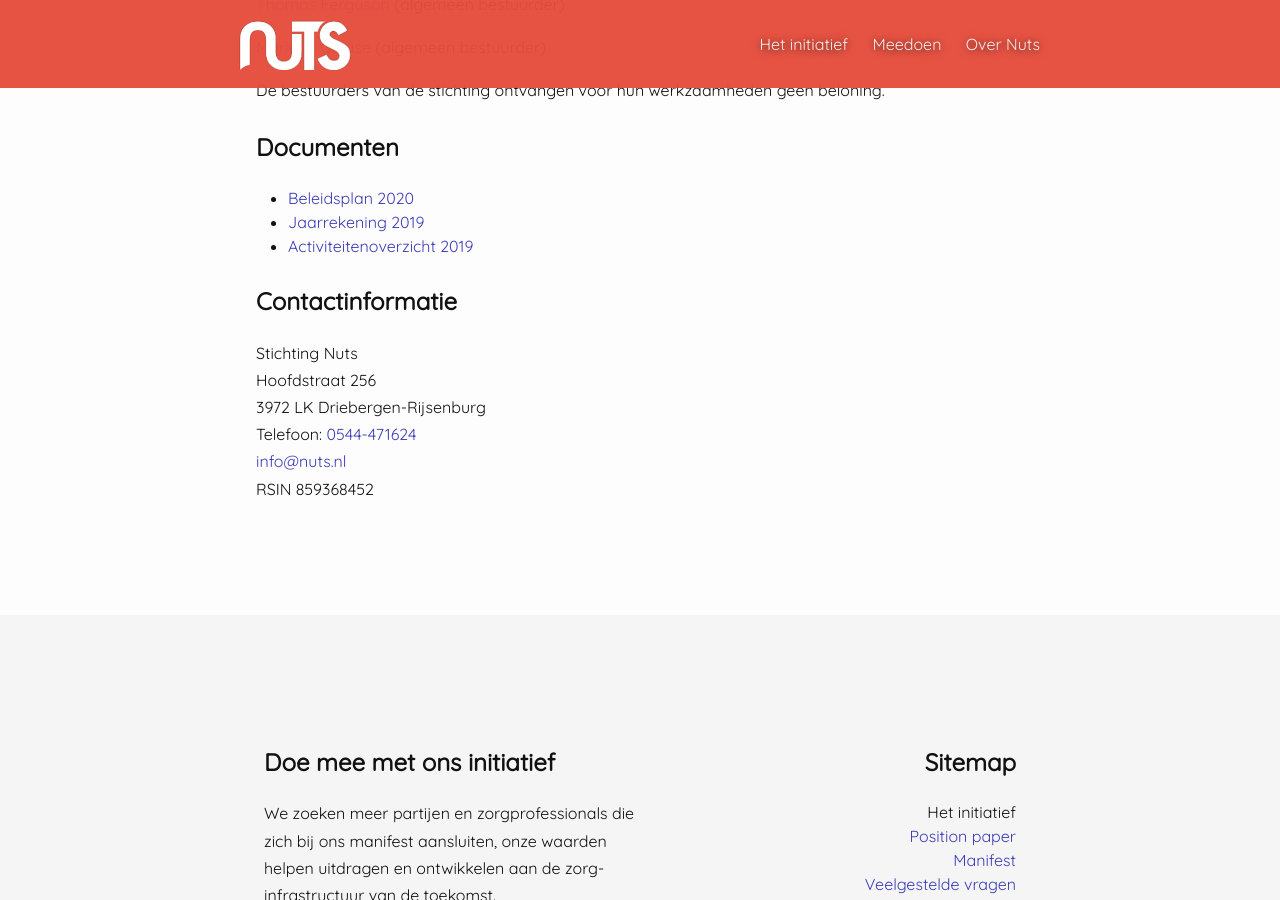
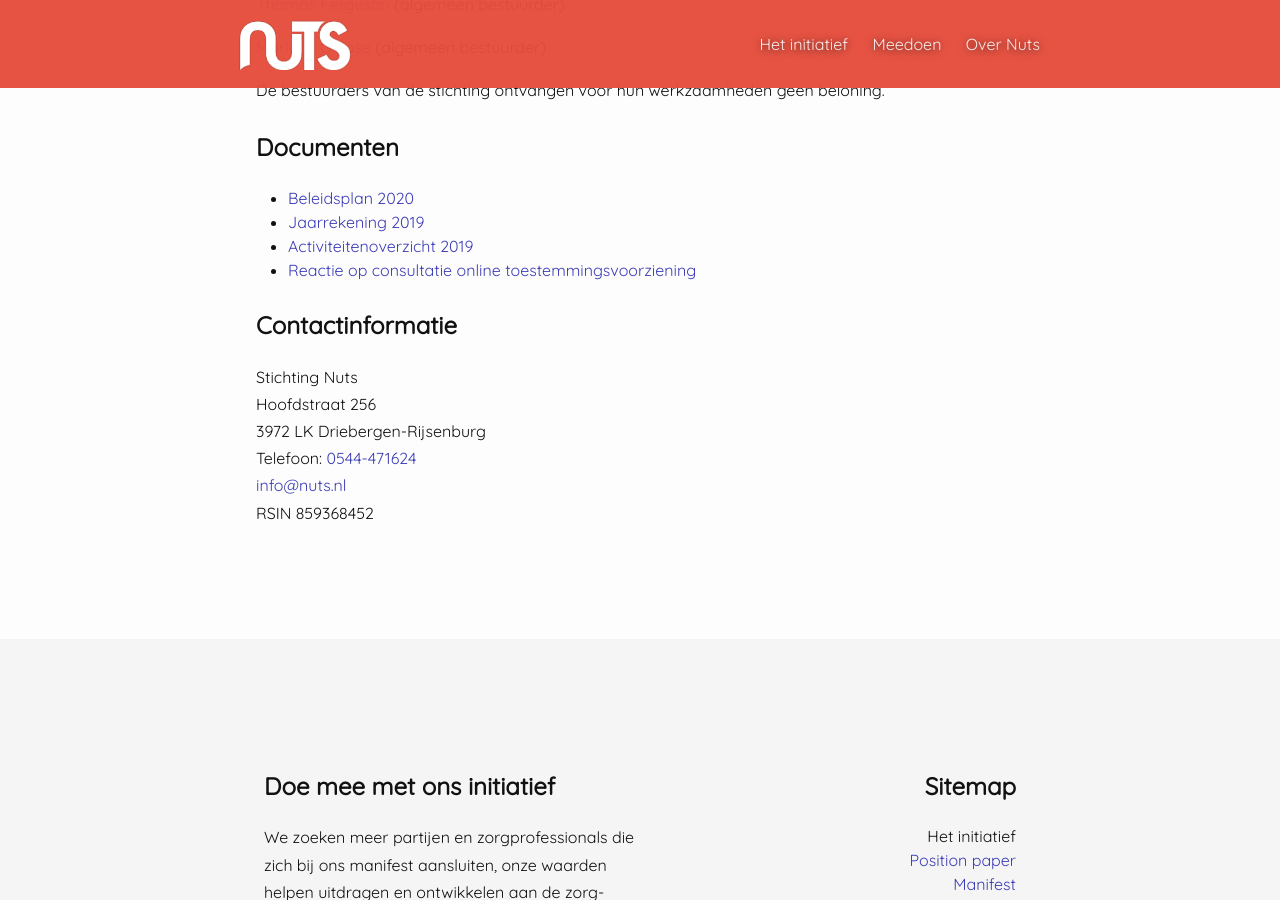
Before and after one commit to nuts-foundation/nuts-webpresence, a Jekyll site: the page built from stichting.md, in a window 1280 px wide and 900 px high, scrolled down 1692 px. Built offline with Jekyll 4.4.1, drawn with Linux system fonts in a browser that asks for light colours.

Commit message:
Publish our response to the open consultation on an online consentstore

```diff
--- a/stichting.md
+++ b/stichting.md
@@ -44,6 +44,7 @@ De bestuurders van de stichting ontvangen voor hun werkzaamheden geen beloning.
 * [Beleidsplan 2020](/assets/downloads/Beleidsplan 2020.pdf)
 * [Jaarrekening 2019](/assets/downloads/Jaarrekening 2019.pdf)
 * [Activiteitenoverzicht 2019](/assets/downloads/Activiteiten 2019.pdf)
+* [Reactie op consultatie online toestemmingsvoorziening](/assets/downloads/Reactie Stichting Nuts op open consultatie voor online toestemmingsvoorziening.pdf)
 
 ## Contactinformatie
 
```
Also changed, not shown: 1 other file.
